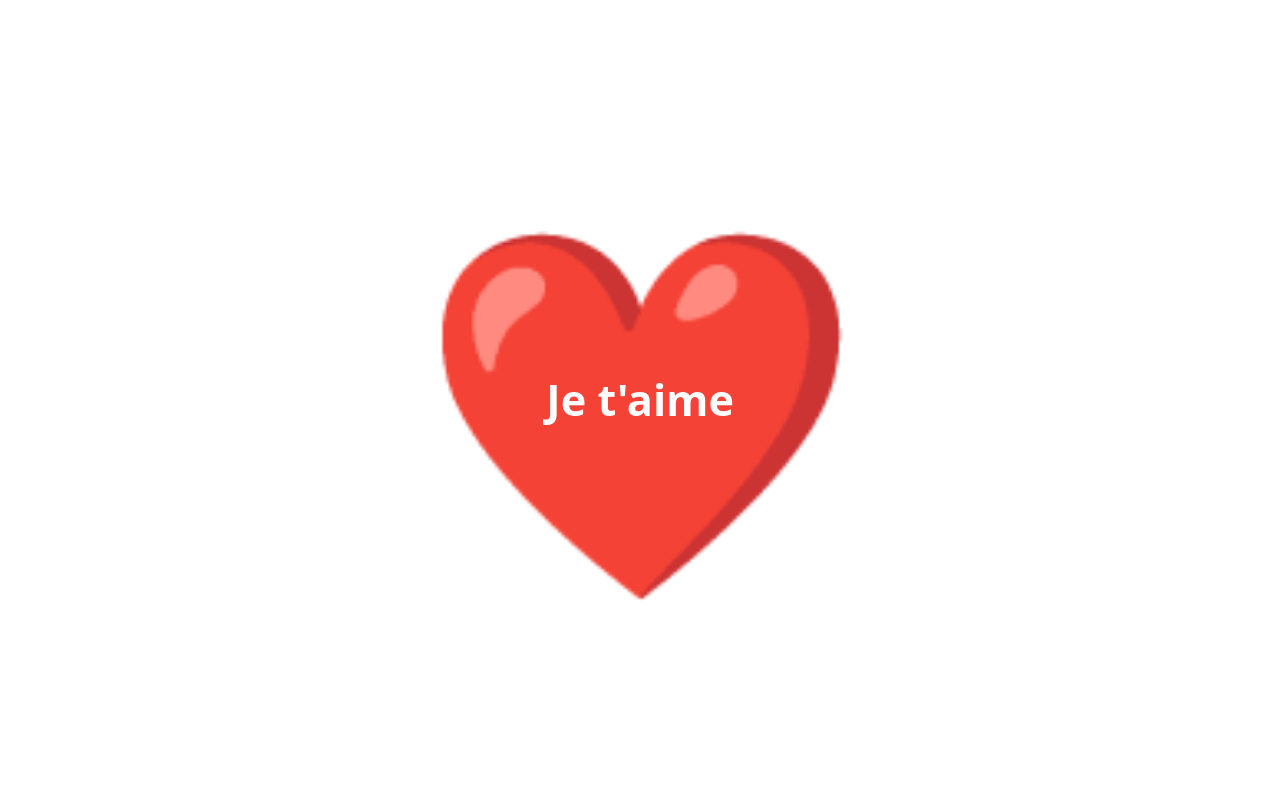
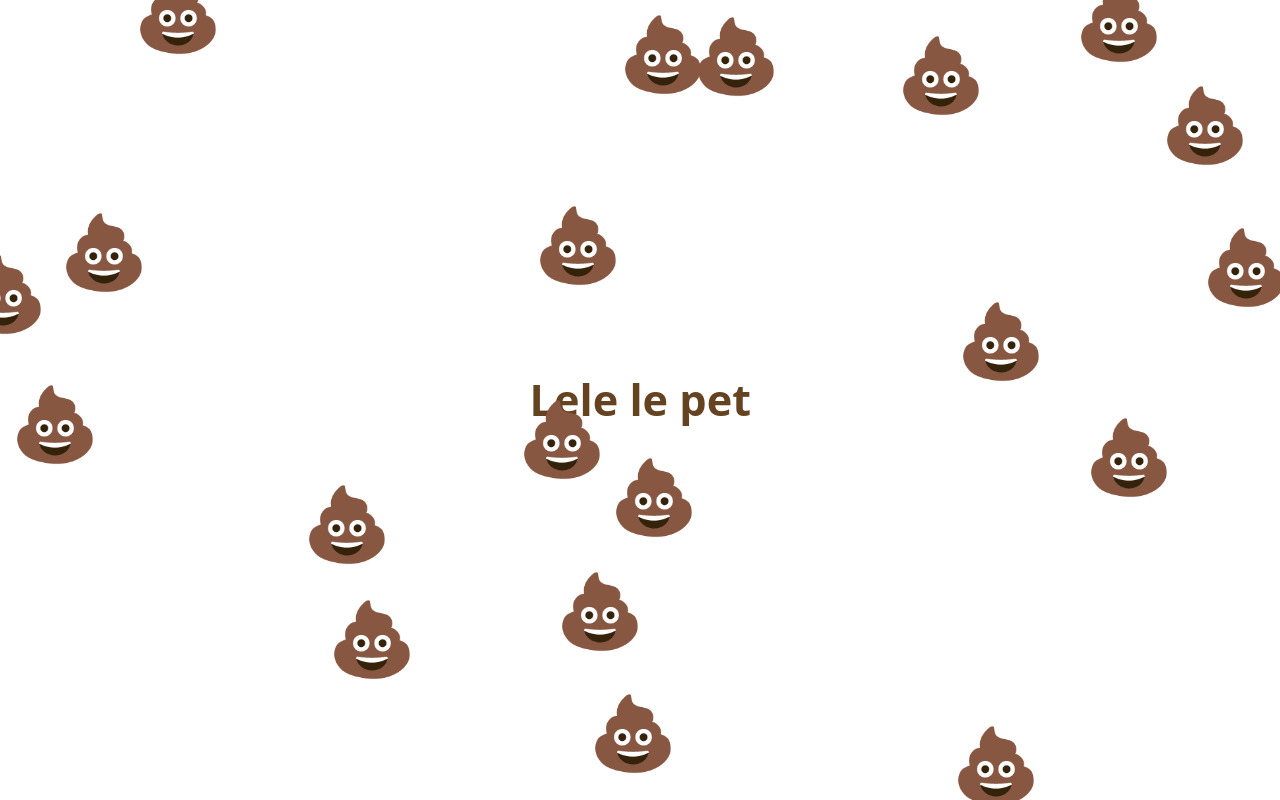
Before and after one commit to Fabio-Big-Emotion/vercel-repo, a Next.js app: page / in a window 1280 px wide. Built offline with nearby package versions, Linux system fonts and the light colour scheme.

Commit message:
Test rebuild

```diff
--- a/app/page.tsx
+++ b/app/page.tsx
@@ -3,26 +3,52 @@
 import { motion } from "framer-motion";
 
 export default function Home() {
+    // Liste des emojis
+    const emojis = Array(20).fill("💩");
+
+    // Générer une position aléatoire à chaque fois qu'un emoji apparaît
+    const getRandomPosition = () => {
+        return {
+            x: Math.random() * 100 - 50, // position horizontale aléatoire entre -50 et 50
+            y: Math.random() * 100 - 50, // position verticale aléatoire entre -50 et 50
+        };
+    };
+
     return (
-        <div className="flex justify-center items-center h-screen bg-white overflow-hidden">
-            {/* Cœur en fond */}
-            <motion.div
-                initial={{ scale: 0.5, opacity: 0 }}
-                animate={{ scale: 1.2, opacity: 1 }}
-                transition={{ duration: 1.5, ease: "easeInOut" }}
-                className="absolute text-red-500 text-[300px] z-0"
-            >
-                ❤️
-            </motion.div>
+        <div className="flex justify-center items-center h-screen bg-white overflow-hidden relative">
 
-            {/* Texte par-dessus */}
+            {emojis.map((emoji, index) => {
+                const randomPosition = getRandomPosition();
+
+                return (
+                    <motion.div
+                        key={index}
+                        initial={{ opacity: 0, scale: 0 }}
+                        animate={{
+                            opacity: 1,
+                            scale: 1.5,
+                            x: randomPosition.x + "vw",  // position horizontale aléatoire
+                            y: randomPosition.y + "vh",  // position verticale aléatoire
+                        }}
+                        transition={{
+                            duration: 2,
+                            delay: Math.random(),  // Délai aléatoire pour l'apparition
+                            ease: "easeInOut",
+                        }}
+                        className="absolute text-5xl z-10"
+                    >
+                        {emoji}
+                    </motion.div>
+                );
+            })}
+
             <motion.p
                 initial={{ scale: 0.4, opacity: 0 }}
                 animate={{ scale: 1.2, opacity: 1 }}
                 transition={{ duration: 1.5, ease: "easeInOut" }}
-                className="text-4xl font-bold text-white "
+                className="text-4xl font-bold text-[#654321] "
             >
-                Je t&apos;aime
+                Lele le pet
             </motion.p>
         </div>
     );
```
